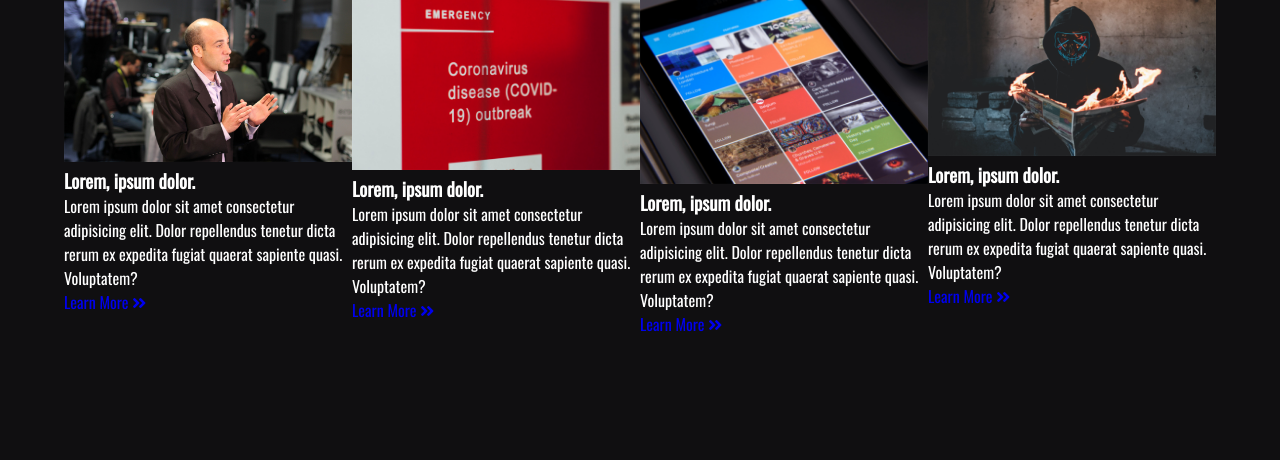
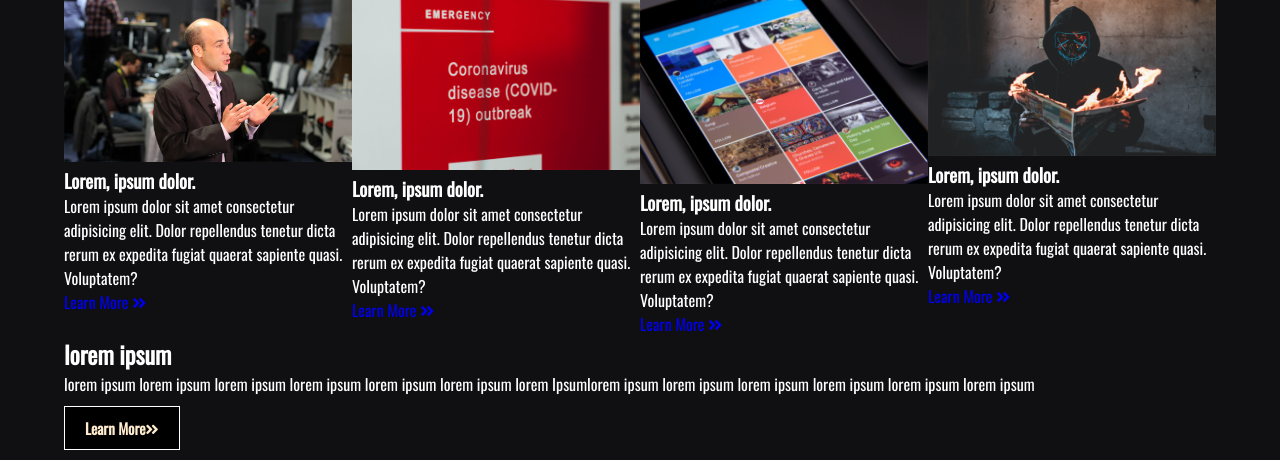
Before and after one commit to luisangeluis/PaginaFazt, a plain HTML site: page index.html in a window 1280 px wide. Shown: the part 651-1111 px from the top of the page. Before the commit the page ends 987 px from the top, so only its background shows below. Drawn offline with nearby package versions, Linux system fonts and the light colour scheme.

Commit message:
Voy en el card banner one

```diff
--- a/index.html
+++ b/index.html
@@ -20,7 +20,7 @@
 
 	<div class="contenedor">
 		<h1 class="titulo">Tech News</h1>
-
+		<!--NAVEGACION PRINCIPAL-->
 		<nav class="nav-main">
 
 			<img src="images/brand.png" alt="imagen TechNews" class="nav-brand">
@@ -59,7 +59,7 @@
 		</nav>
 
 		<hr>
-
+		<!--HEADER-->
 		<header class="show-case">
 			<h2 class="show-case_h2">
 				Big News Today
@@ -99,6 +99,19 @@
 				<a href="#">Learn More <i class="fas fa-angle-double-right"></i></a>
 			</div>
 		</div>
+		<!--BANNER ONE-->
+		<section class="cards-banner-one">
+
+			<div class="content">
+				<h2>lorem ipsum</h2>
+				<p>
+					lorem ipsum lorem ipsum lorem ipsum lorem ipsum lorem ipsum lorem ipsum lorem Ipsumlorem ipsum lorem ipsum lorem ipsum lorem ipsum lorem ipsum lorem ipsum
+				</p>
+				<a href="#" class="btn">Learn More<i class="fas fa-angle-double-right"></i></a>
+			</div>
+		</section>
+
+
 	</div>
 
 </body>
```
